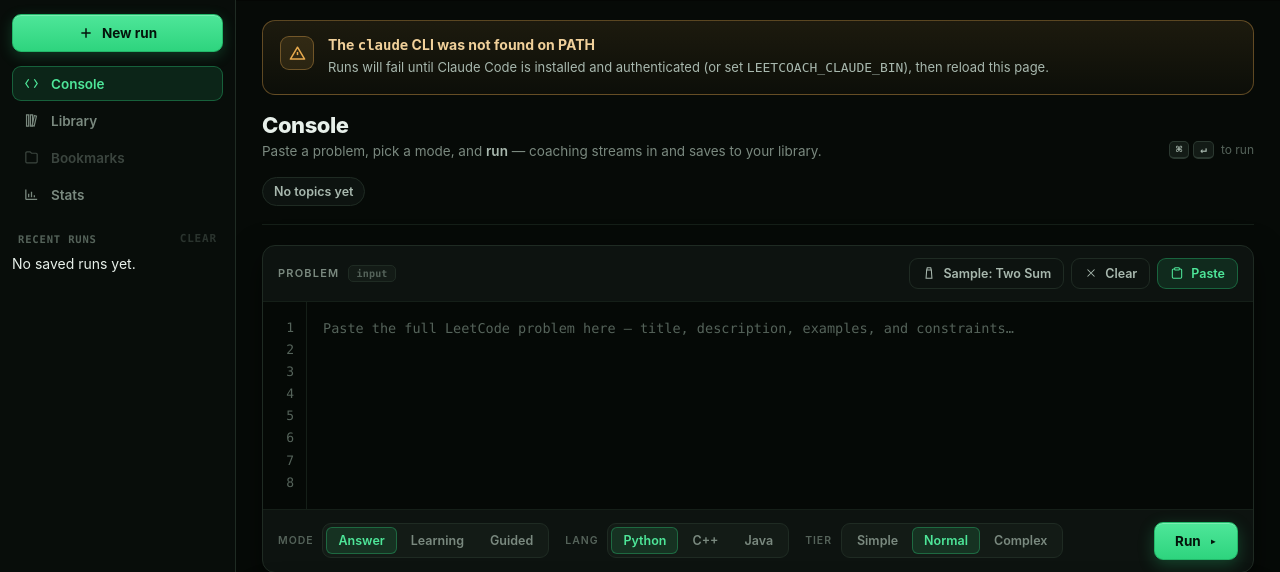
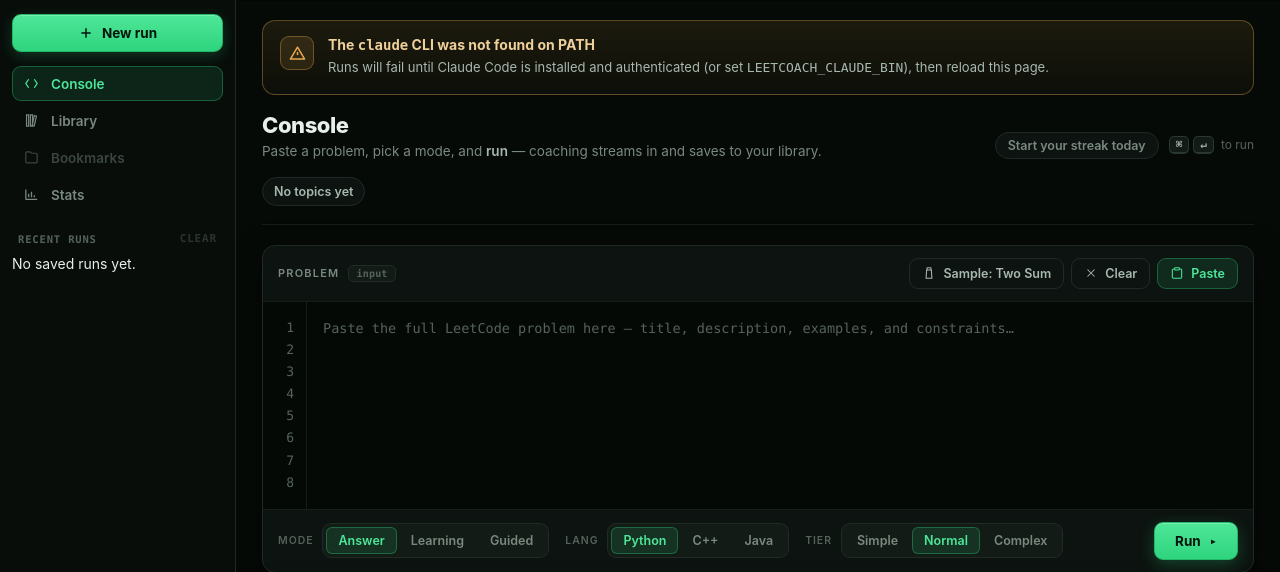
Before and after one commit to yib7/LeetCoach, a Flask app: page / in a window 1280 px wide. Shown: the part 54-626 px from the top of the page. Run offline with Flask 3, Linux system fonts and the light colour scheme; data that the repository does not hold is empty; some libraries are stand-ins or nearby versions.

Commit message:
feat(stats): add Console streak badge to the context header
Surface the current streak where it is seen every session. renderStreakBadge
runs on the same triggers as the Stats view (load, view-open, after each run):
"🔥 N-day streak" with an optional "· M today", and a quiet
"Start your streak today" nudge instead of a bare 0.

```diff
--- a/static/app.js
+++ b/static/app.js
@@ -1191,6 +1191,24 @@
     if (e) e.textContent = String(val);
   }
 
+  // ---- Console streak badge (B3) -----------------------------------------
+  function renderStreakBadge(stats) {
+    var badge = $("streak-badge");
+    if (!badge) return;
+    badge.textContent = "";
+    badge.hidden = false;
+    var zero = stats.currentStreak <= 0;
+    badge.classList.toggle("zero", zero);
+    if (zero) {
+      badge.appendChild(el("span", "sb-txt", "Start your streak today"));
+      return;
+    }
+    badge.appendChild(el("span", "sb-flame", "🔥")); // fire emoji
+    var txt = stats.currentStreak + "-day streak";
+    if (stats.today > 0) txt += " · " + stats.today + " today";
+    badge.appendChild(el("span", "sb-txt", txt));
+  }
+
   // ---- Stats view: tiles --------------------------------------------------
   function renderTiles(stats) {
     setStatText("stat-streak", stats.currentStreak);
@@ -1302,9 +1320,10 @@
     });
   }
 
-  // ---- Stats orchestration -----------------------------------------------
+  // ---- Stats orchestration (badge always; view when populated) -----------
   function refreshStats() {
     var stats = computeStats(currentRuns);
+    renderStreakBadge(stats);
 
     var empty = $("stats-empty");
     var body = $("stats-body");
--- a/static/style.css
+++ b/static/style.css
@@ -302,8 +302,13 @@ kbd{font:600 11px var(--mono);color:var(--tx2);background:var(--s2);border:1px s
 .qa-answer{margin:0 15px 14px;padding:13px 16px;border:1px solid var(--border-soft);border-radius:var(--r2);background:var(--inset);font-size:14px}
 .qa-answer.err{color:var(--tx3);font:12.5px var(--mono)}
 
-/* ---- stats (Cycle 10) ---- */
+/* ---- stats + streak badge (Cycle 10) ---- */
 #view-stats{--hm-cell:13px}
+
+/* Console streak badge (B3) */
+.streak-badge{display:inline-flex;align-items:center;gap:7px;font:600 12.5px var(--sans);color:var(--grn-2);background:var(--grn-weak);border:1px solid var(--grn-line);border-radius:999px;padding:5px 12px;white-space:nowrap}
+.streak-badge .sb-flame{font-size:13px;line-height:1}
+.streak-badge.zero{color:var(--tx3);background:var(--s1);border-color:var(--border)}
 
 /* stat tiles */
 .stat-tiles{display:grid;grid-template-columns:repeat(4,1fr);gap:12px;margin-bottom:16px}
--- a/templates/index.html
+++ b/templates/index.html
@@ -80,6 +80,7 @@
               <div class="sub">Paste a problem, pick a mode, and <b>run</b> — coaching streams in and saves to your library.</div>
             </div>
             <div class="r">
+              <span class="streak-badge" id="streak-badge" hidden></span>
               <span class="hint"><span class="kbd"><kbd>&#8984;</kbd><kbd>&#8629;</kbd></span> to run</span>
             </div>
           </div>
```
